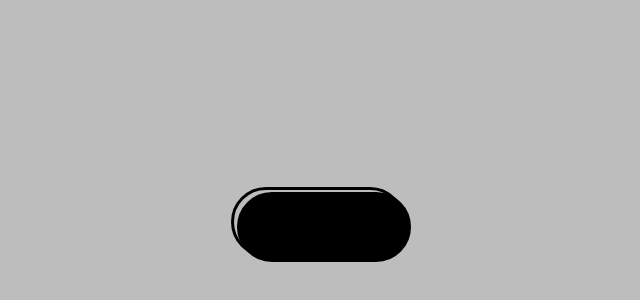
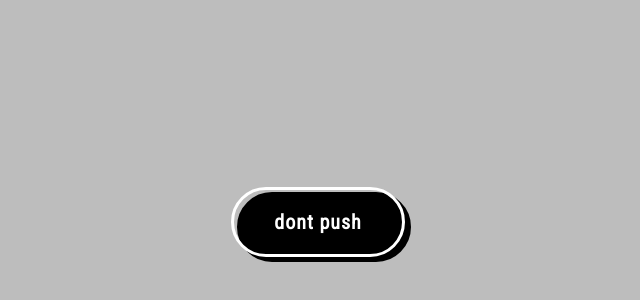
Before and after one commit to SusSasha/QA, a plain HTML site: page index.html in a window 1280 px wide. Shown: the part 178-478 px from the top of the page, without its empty margins (322-962 px from the left). Drawn offline with Linux system fonts and the light colour scheme.

Commit message:
Update style.css

```diff
--- a/css/style.css
+++ b/css/style.css
@@ -33,8 +33,8 @@ margin:0 auto
 
 .content__btn {
 font-size:20px;
-border:3px solid #000000;
-color:#000000;
+border:3px solid #ffffff;
+color:#ffffff;
 text-decoration:none;
 border-radius:100em;
 padding:20px 40px;
```
